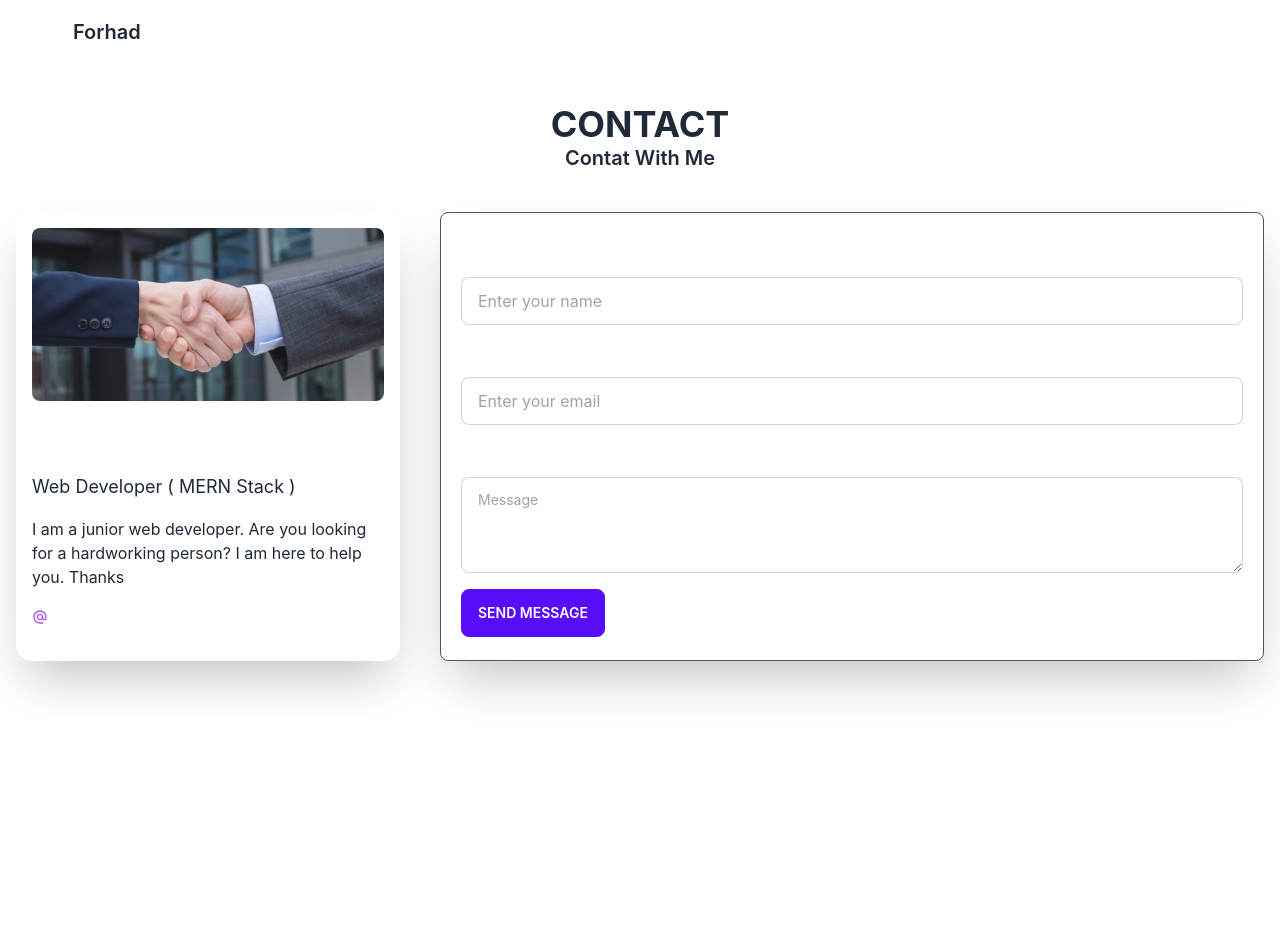
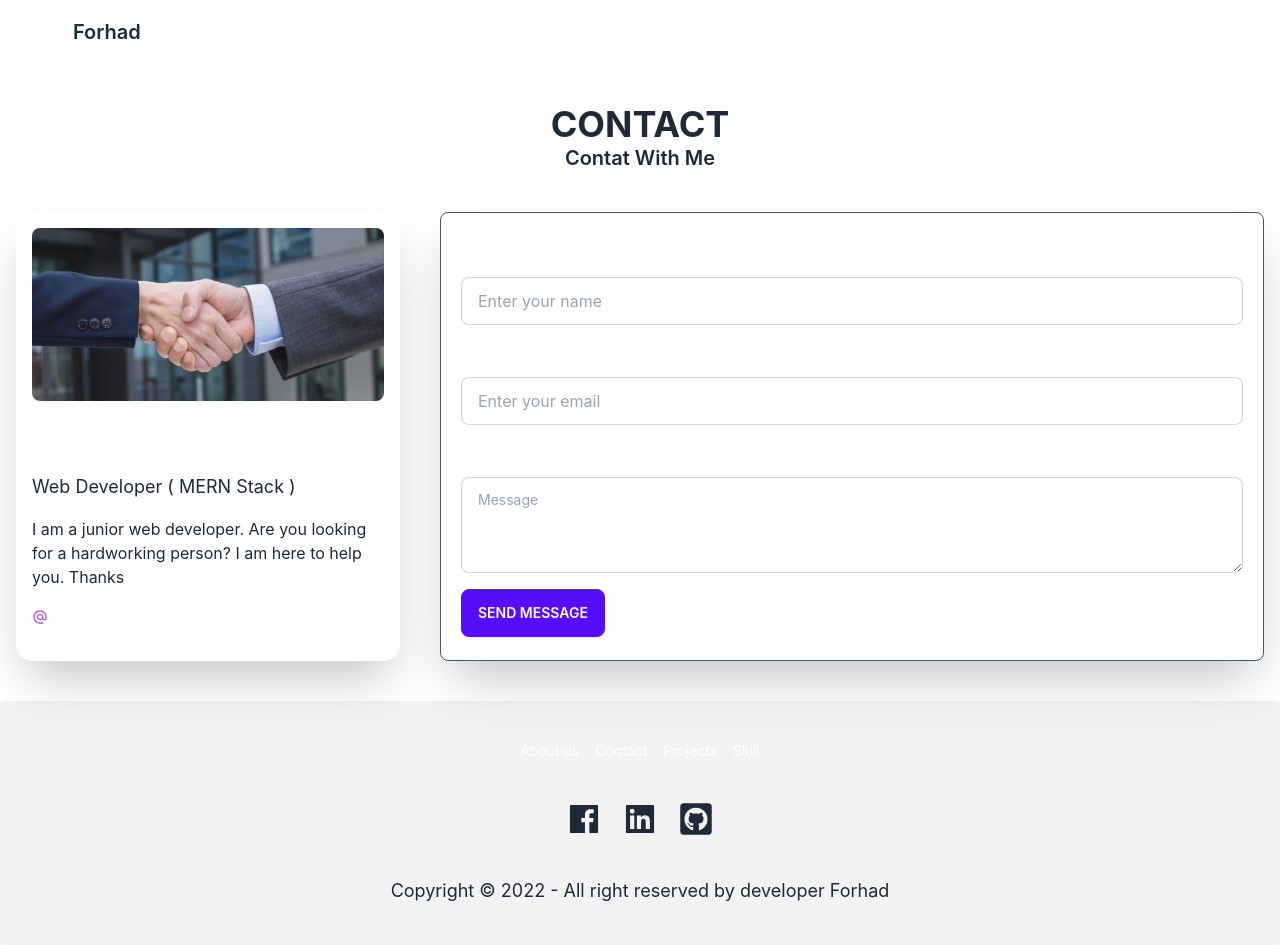
Before and after one commit to forhadmia1/my_protfolio, a React (Create React App) app: page /contact in a window 1280 px wide. Before the commit the page ends 800 px from the top, so only its background shows below. Built offline with nearby package versions, Linux system fonts and the light colour scheme.

Commit message:
contact page complete

```diff
--- a/src/App.js
+++ b/src/App.js
@@ -9,6 +9,7 @@ import About from './pages/About/About';
 import Projects from './pages/Home/Projects';
 import Skill from './pages/Skill/Skill';
 import Blogs from './pages/Blogs/Blogs';
+import ContactPage from './pages/Contact/ContactPage';
 
 function App() {
   return (
@@ -21,7 +22,7 @@ function App() {
         <Route path='/projects' element={<Projects />} />
         <Route path='/skill' element={<Skill />} />
         <Route path='/about' element={<About />} />
-        <Route path='/contact' element={<Contact />} />
+        <Route path='/contact' element={<ContactPage />} />
       </Routes>
       <ToastContainer />
     </div>
--- /dev/null
+++ b/src/pages/Contact/ContactPage.js
@@ -0,0 +1,14 @@
+import React from 'react';
+import Footer from '../../components/Footer';
+import Contact from './Contact';
+
+const ContactPage = () => {
+    return (
+        <div>
+            <Contact />
+            <Footer />
+        </div>
+    );
+};
+
+export default ContactPage;
```
